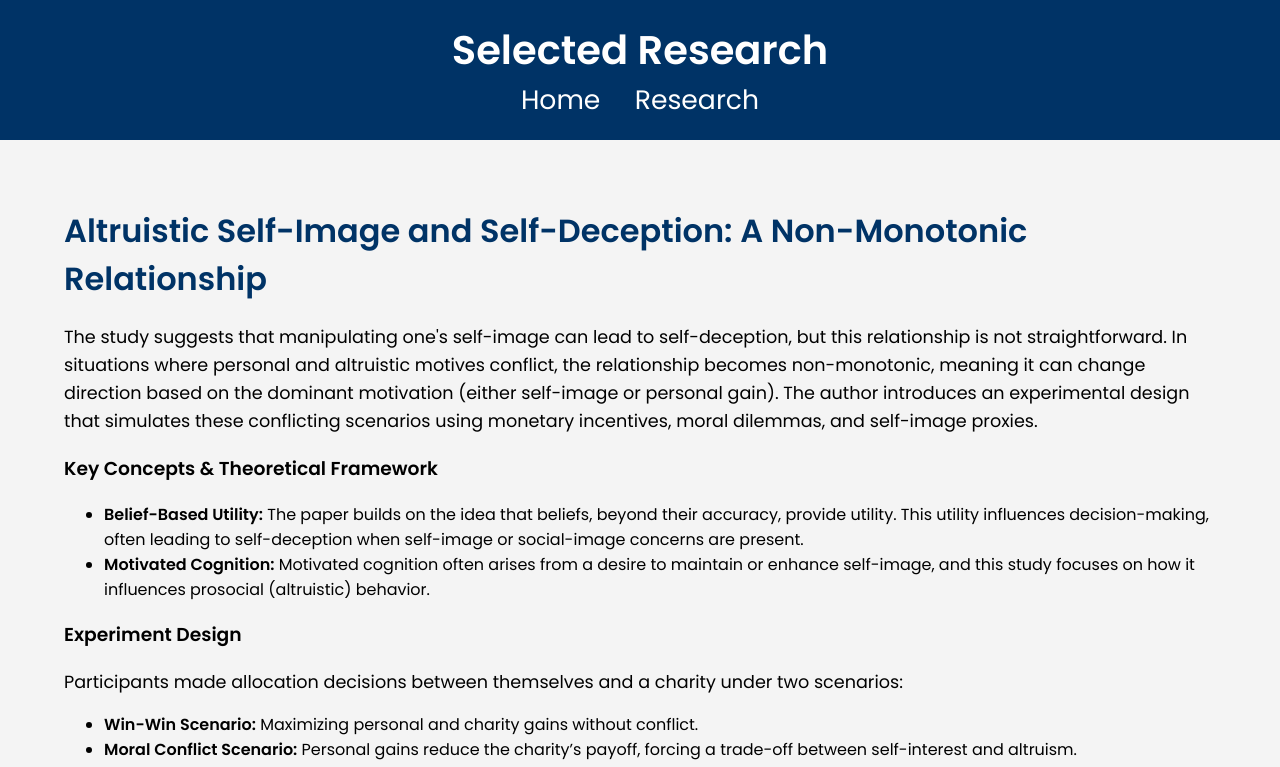
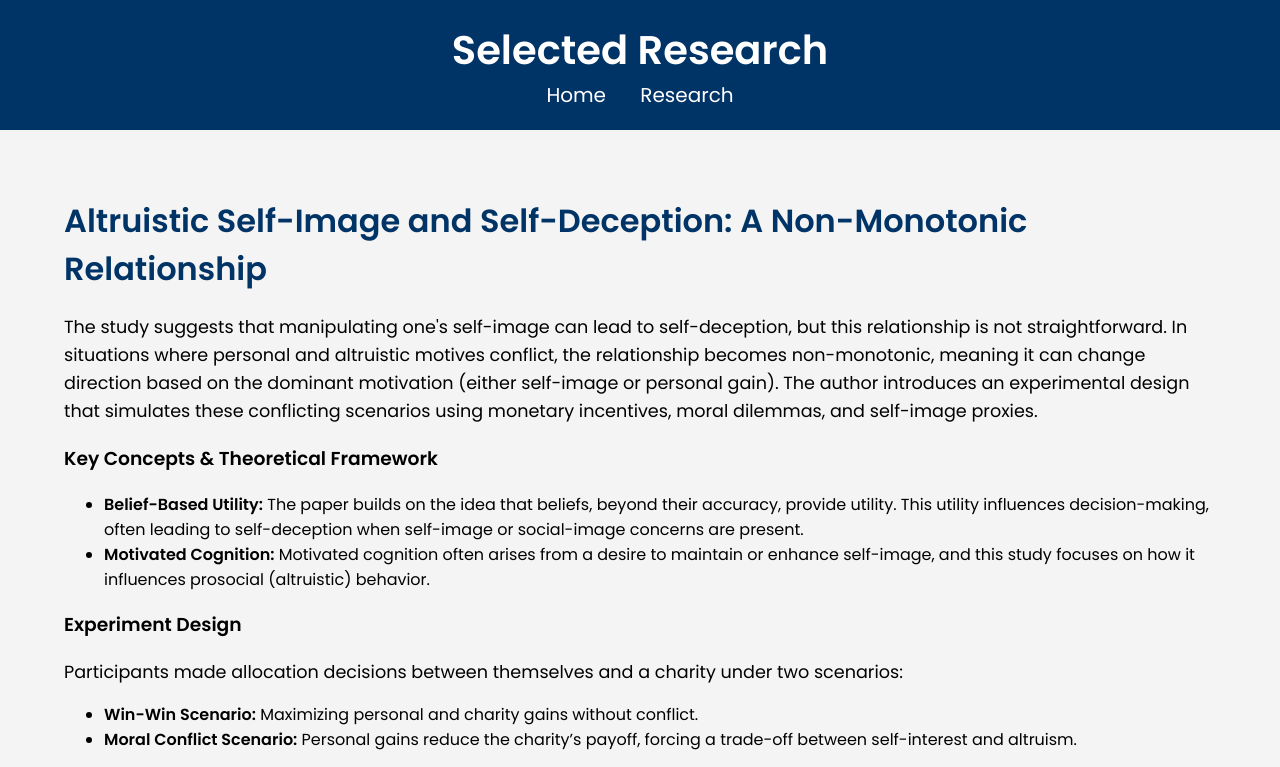
Before and after one commit to tsaroglou/theo-saroglou, a plain HTML site: page chapter1.html in a window 1280 px wide. Shown: the top 767 px of the page. Drawn offline with Linux system fonts and the light colour scheme.

Commit message:
fonts nav

```diff
--- a/chapter1.html
+++ b/chapter1.html
@@ -57,7 +57,7 @@
             color: white;
             margin: 0 15px;
             text-decoration: none;
-            font-size: 20pt;
+            font-size: 15pt;
         }
 
         section {
```
Also changed, not shown: chapter2.html (+1 -1 lines), chapter3.html (+1 -1 lines), contact.html (+1 -1 lines), research-note.html (+1 -1 lines), research.html (+1 -1 lines).
